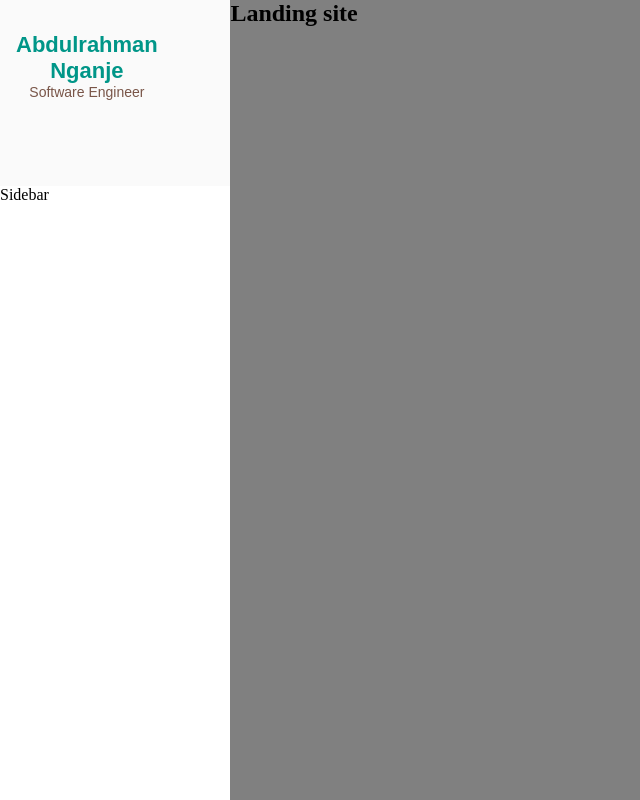
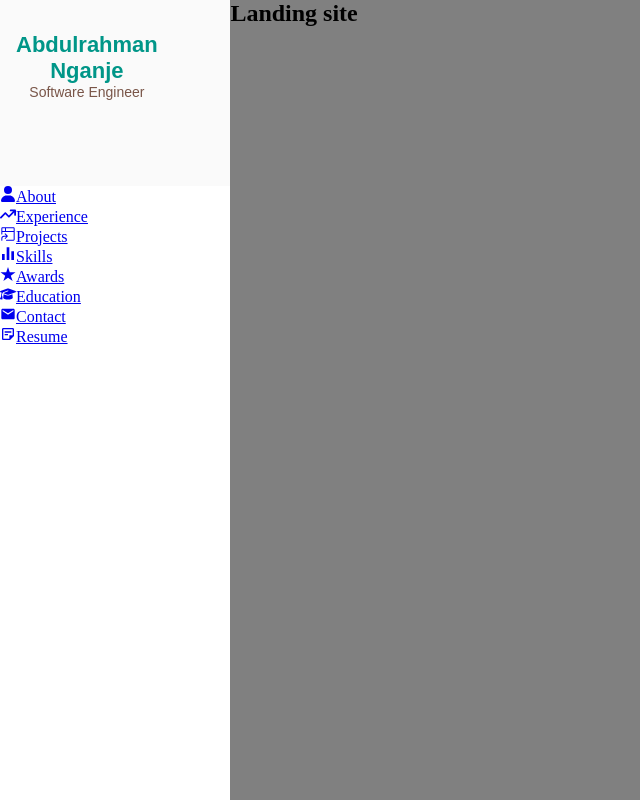
Before and after one commit to asnganje/professional-portoflio-v1, a React (Vite) app: page / in a window 1280 px wide. Shown: the whole page, without its empty margins (0-640 px from the left). Built offline with nearby package versions, Linux system fonts and the light colour scheme.

Commit message:
Add data and aside to sidebar

```diff
--- a/src/components/Sidebar.jsx
+++ b/src/components/Sidebar.jsx
@@ -1,5 +1,7 @@
 import { useEffect, useState } from "react";
 import { useGlobalContext } from "../context";
+import {data} from '../data'
+import Aside from "./Aside";
 
 const Sidebar = () => {
     const {isSidebarOpen, closeSidebar} = useGlobalContext()
@@ -23,17 +25,13 @@ const Sidebar = () => {
 
     if (isLargeScreen) {
         return(
-            <aside className="sidebar-container">
-            Sidebar
-            </aside>
+            <Aside data={data}/>
         )
     }
     return <div className={isSidebarOpen && !isLargeScreen?"sidebar-overlay show-sidebar": "sidebar-overlay"}
         onClick={closeSidebar}
             >
-        <aside className="sidebar-container">
-            Sidebar
-        </aside>
+            <Aside data={data}/>
     </div>
 }
 
```
